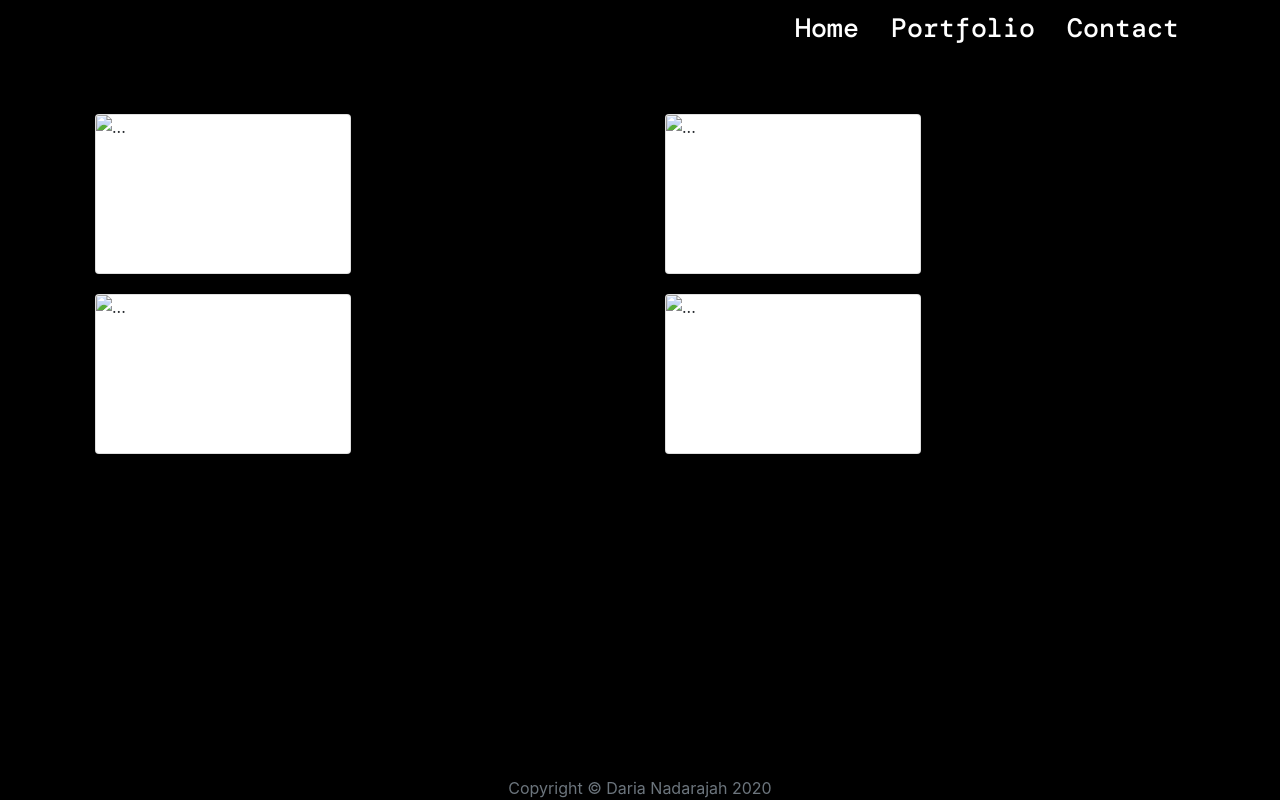
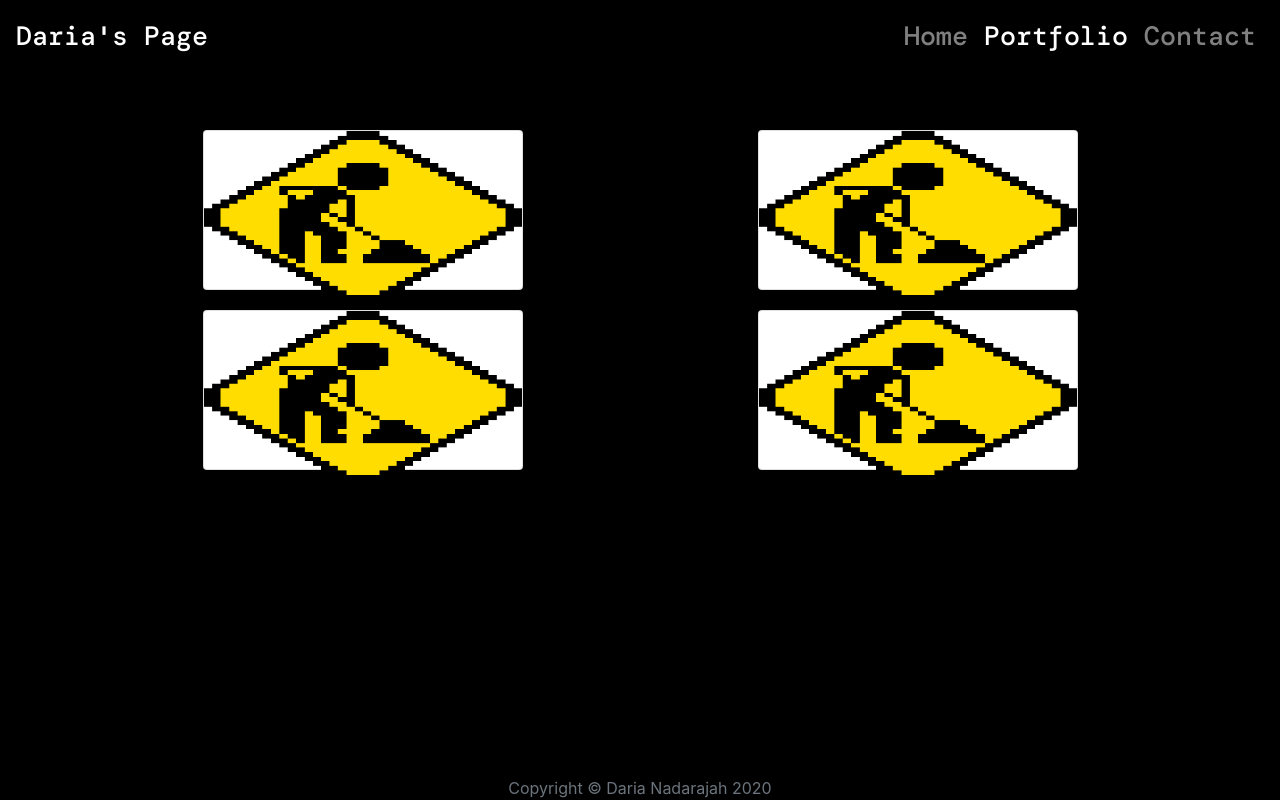
Before and after one commit to edithdaria/Personal-Portfolio, a plain HTML site: page portfolio.html in a window 1280 px wide. Drawn offline with nearby package versions, Linux system fonts and the light colour scheme.

Commit message:
fixed portrait page and nav bar

```diff
--- a/portfolio.html
+++ b/portfolio.html
@@ -5,6 +5,10 @@
     <meta name="viewport" content="width=device-width, initial-scale=1.0">
 
     <link rel="stylesheet" href="https://stackpath.bootstrapcdn.com/bootstrap/4.5.0/css/bootstrap.min.css" integrity="sha384-9aIt2nRpC12Uk9gS9baDl411NQApFmC26EwAOH8WgZl5MYYxFfc+NcPb1dKGj7Sk" crossorigin="anonymous">
+
+    <script src="https://code.jquery.com/jquery-3.2.1.slim.min.js" integrity="sha384-KJ3o2DKtIkvYIK3UENzmM7KCkRr/rE9/Qpg6aAZGJwFDMVNA/GpGFF93hXpG5KkN" crossorigin="anonymous"></script>
+    <script src="https://cdnjs.cloudflare.com/ajax/libs/popper.js/1.12.9/umd/popper.min.js" integrity="sha384-ApNbgh9B+Y1QKtv3Rn7W3mgPxhU9K/ScQsAP7hUibX39j7fakFPskvXusvfa0b4Q" crossorigin="anonymous"></script>
+    <script src="https://maxcdn.bootstrapcdn.com/bootstrap/4.0.0/js/bootstrap.min.js" integrity="sha384-JZR6Spejh4U02d8jOt6vLEHfe/JQGiRRSQQxSfFWpi1MquVdAyjUar5+76PVCmYl" crossorigin="anonymous"></script>
 
     <link rel="stylesheet" href="style.css">
 
@@ -14,37 +18,47 @@
 </head>
 <body>
 
-<div class="container">
-
-       <ul class="nav justify-content-end">
+  <!-- <div class="row">
+    <div class="col-md-12"> -->
+      <nav class="navbar navbar-expand-lg navbar-dark bg-transparent">
+        <a class="navbar-brand" href="index.html">Daria's Page</a>
+        <button class="navbar-toggler" type="button" data-toggle="collapse" data-target="#navbarNav" aria-controls="navbarNav" aria-expanded="false" aria-label="Toggle navigation">
+        <span class="navbar-toggler-icon"></span>
+        </button>
+        <div class="collapse navbar-collapse" id="navbarNav">
+          <ul class="navbar-nav ml-auto">
             <li class="nav-item">
-            <a class="nav-link active" href="index.html">Home</a>
+              <a class="nav-link" href="index.html">Home<span class="sr-only">(current)</span></a>
             </li>
-          <li class="nav-item">
-            <a class="nav-link" href="#">Portfolio</a>
+            <li class="nav-item active">
+              <a class="nav-link" href="portfolio.html">Portfolio</a>
             </li>
             <li class="nav-item">
               <a class="nav-link" href="contact.html">Contact</a>
             </li>
             </ul>
         </div>
+      </nav>
+  <!-- </div>
+</div> -->
+
 
 <br><br>
 
-
-
+<div class="container">
+<center>
         <div class="container justify-content-md-center">
             <div class="row">
 
-              <div class="col-md-6 col-sm-6">
-                <div class="card" style="width: 16rem; height: 10rem; margin:10px">
-                  <img src="web-design-web-development.jpg" class="card-img-top" alt="...">
+              <div class="col-lg-6 col-md-6 col-sm-6">
+                <div class="card cardSize">
+                  <img src="./assets.css/work_in_progress.gif" class="card-img-top" alt="Work in progress">
                 </div>
 </div>
 
-              <div class="col-md-6 col-sm-6">
-                <div class="card" style="width: 16rem; height: 10rem; margin:10px">
-                  <img src="web-design-web-development.jpg" class="card-img-top" alt="...">
+              <div class="col-lg-6 col-md-6 col-sm-6">
+                <div class="card cardSize">
+                  <img src="./assets.css/work_in_progress.gif" class="card-img-top" alt="Work in progress">
                 </div>
               </div>
 
@@ -52,15 +66,15 @@
 
             <div class="row">
 
-              <div class="col-md-6 col-sm-6">
-                <div class="card" style="width: 16rem; height: 10rem; margin:10px">
-                  <img src="web-design-web-development.jpg" class="card-img-top" alt="...">
+              <div class="col-lg-6 col-md-6 col-sm-6">
+                <div class="card cardSize">
+                  <img src="./assets.css/work_in_progress.gif" class="card-img-top" alt="Work in progress">
                 </div>
 </div>
 
-                <div class="col-md-4 col-sm-4">
-                <div class="card" style="width: 16rem; height: 10rem; margin:10px">
-                  <img src="web-design-web-development.jpg" class="card-img-top" alt="...">
+                <div class="col-lg-6 col-md-6 col-sm-6">
+                <div class="card cardSize">
+                  <img src="./assets.css/work_in_progress.gif" class="card-img-top" alt="Work in progress">
                 </div>
               </div>
 
@@ -69,6 +83,7 @@
 
         </div>
       </div>
+  </center>
 
       <footer>
         <div class="container-fluid fixed-bottom" >
--- a/style.css
+++ b/style.css
@@ -2,7 +2,8 @@
 a {
     color:white;
     font-family: 'DM Mono', monospace;
-    font-size: 20pt;
+    font-size: 20pt! important;
+    text-align: center;
 }
 
 a:hover{
@@ -20,6 +21,7 @@ p {
     color:white;
     font-family: 'DM Mono', monospace;
     text-align: center;
+
 }
 
 
@@ -28,6 +30,7 @@ h5{
     color: red;
 }
 
+
 /*carousel slide side margins*/
 #carouselExampleCaptions {
     width: 75%;
@@ -35,6 +38,14 @@ h5{
 
 footer{
     text-align: center;
+}
+
+/* portfolio tab - centering objects */
+
+.cardSize{
+    width: 20rem;
+    height: 10rem;
+    margin:10px
 }
 
 
@@ -47,21 +58,19 @@ footer{
 
 }
 
-/* portfolio tab - centering objects */
 
-.boxWrapper{
-    min-width: 600px;
-}
 
 
 @media screen and (max-width: 768px) {
 
 /*nav-bar text*/
     a {
-        font-size: 15pt;
-        text-align: center;
+        font-size: 15pt! important;
+
     }
-    p{
+
+    p
+    {
         font-size: 12pt;
     }
 
@@ -71,7 +80,20 @@ footer{
         font-size: 10pt;
     }
 
-    /* medium screen- contact tab - resizing width of fields - text color change */
+    /*medium screen - carousel slide side margins*/
+    #carouselExampleCaptions {
+        width: 100%;
+      }
+
+    /* medium portfolio tab - centering objects */
+    .cardSize{
+        width: 14rem;
+        height: 8rem;
+        margin:10px
+    }
+
+
+    medium screen- contact tab - resizing width of fields - text color change
     .messageBox {
 
         color: white;
@@ -81,16 +103,18 @@ footer{
 
     }
 
-    /*medium screen - carousel slide side margins*/
-    #carouselExampleCaptions {
-        width: 100%;
-      }
+
 
 
 }
 
 
 @media screen and (max-width: 480px) {
+
+    a {
+        font-size: 12pt! important;
+
+    }
 
 p{
     font-size: 10pt;
@@ -101,6 +125,13 @@ footer{
     text-align: center;
     font-size: 8pt;
 }
+
+/* small portfolio tab - centering objects
+    .cardSize{
+        width: 12rem;
+        height: 6rem;
+        margin:10px
+    } */
 
 /* Small screen- contact tab - resizing width of fields - text color change */
     .messageBox {
```
Also changed, not shown: contact.html (+22 -6 lines), index.html (+17 -7 lines), assets.css/work_in_progress.gif (added). Lines whose indentation alone changed are shown as unchanged.
